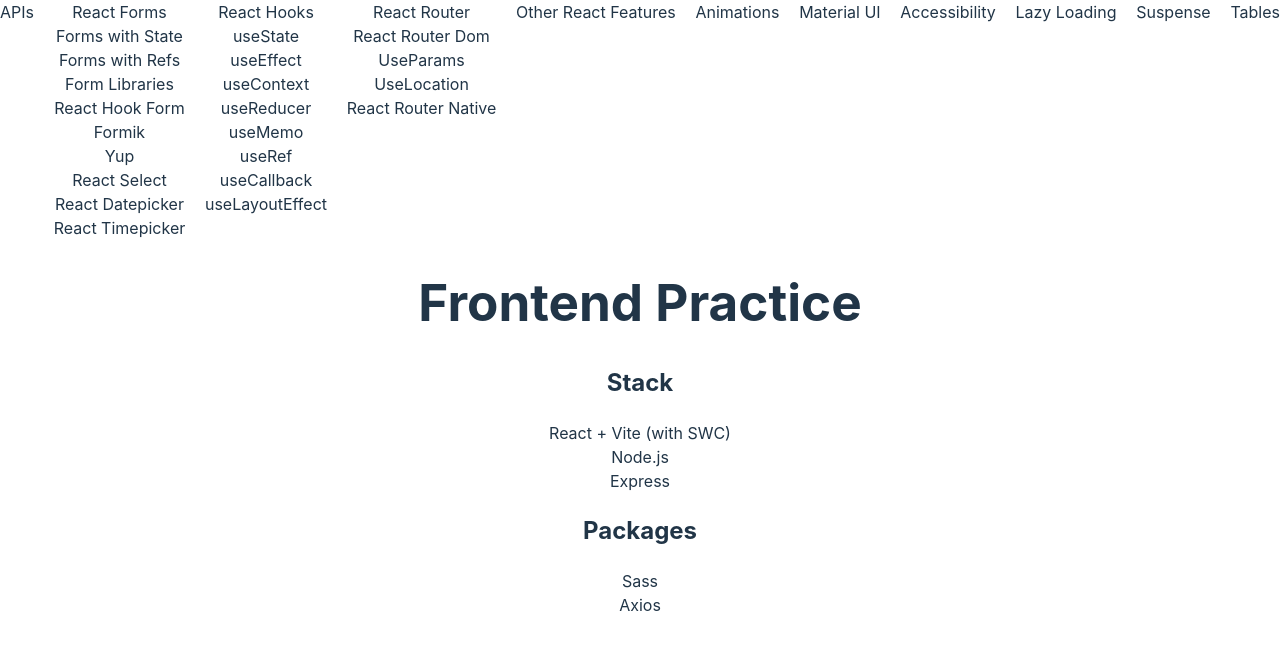
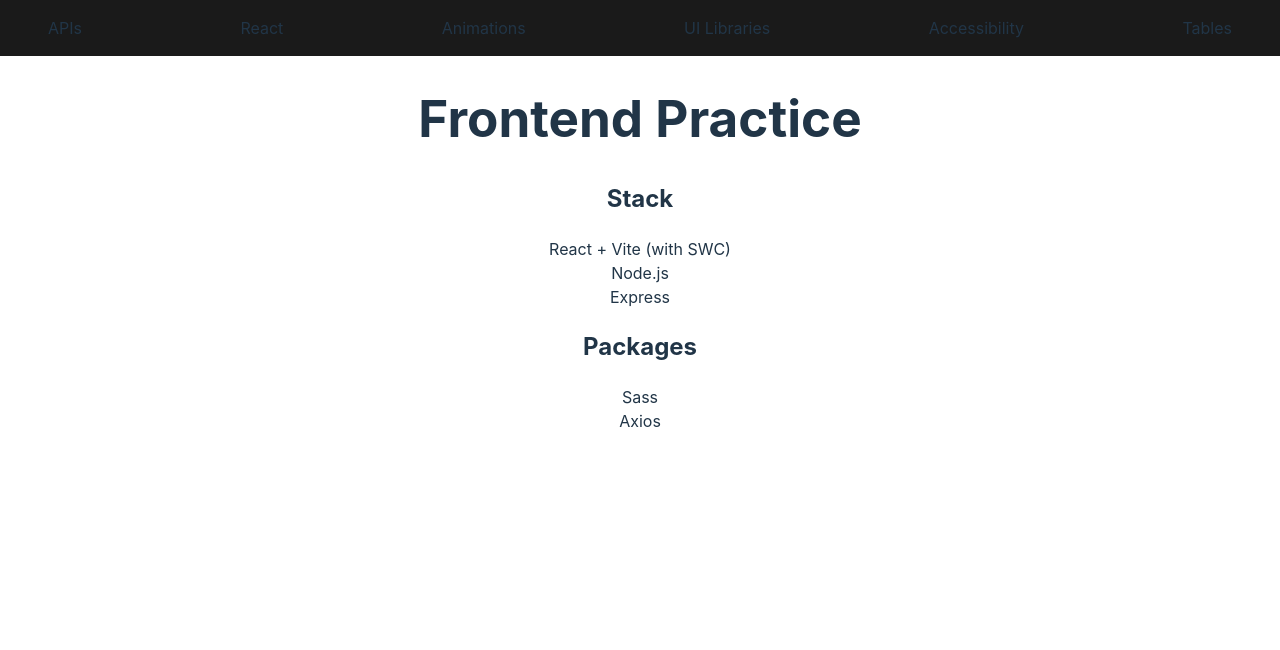
Before and after one commit to jon-slva/frontend-practice, a React (Vite) app: page / in a window 1280 px wide. Shown: the top 650 px of the page. Built offline with nearby package versions, Linux system fonts and the light colour scheme.

Commit message:
Refactor navigation menu and add fade-in/fade-out animations

```diff
--- a/src/components/Nav/Nav.jsx
+++ b/src/components/Nav/Nav.jsx
@@ -1,63 +1,137 @@
-import React from 'react'
+import { useEffect, useState } from 'react'
 import './Nav.scss'
 
 const Nav = () => {
+	const [menuState, setMenuState] = useState({
+		reactMenuOn: false,
+		uiMenuOn: false,
+		reactMenuFadeTransition: false,
+		uiMenuFadeTransition: false
+	})
+
+	let timeoutId = null;
+
+	const handleMenu = (menuName) => {
+		if (menuName === "reactMenuOn" || menuName === "uiMenuOn") {
+			if (timeoutId) {
+				clearTimeout(timeoutId);
+			}
+			setMenuState(prevState => ({
+				...prevState,
+				[menuName]: true,
+				[menuName.replace("MenuOn", "MenuFadeTransition")]: true
+			}));
+		} else if (menuName === "reactMenuFadeTransition" || menuName === "uiMenuFadeTransition") {
+			setMenuState(prevState => ({
+				...prevState,
+				[menuName]: false
+			}));
+			timeoutId = setTimeout(() => {
+				setMenuState(prevState => ({
+					...prevState,
+					[menuName.replace("MenuFadeTransition", "MenuOn")]: false
+				}));
+			}, 250);
+		}
+	}
+
 	return (
+		<>
 			<nav className='nav-container'>
 				<ul className='nav'>
-				<li className='nav__items'>APIs</li>
-				<li className='nav__items'>
+					<li className='nav__item'>
+						<a href="" className='nav__item-link'>
+							APIs
+						</a>
+					</li>
+					<li className='nav__item' onMouseEnter={() => handleMenu("reactMenuOn")} onMouseLeave={() => handleMenu("reactMenuFadeTransition")}>
+						<a href="" className='nav__item-link'>
+							React
+						</a>
+						{menuState.reactMenuOn && (
+							<ul className={`react-submenu ${menuState.reactMenuFadeTransition ? "fade-in" : "fade-out"}`} onMouseEnter={() => handleMenu("reactMenuOn")} onMouseLeave={() => handleMenu("reactMenuFadeTransition")}>
+								<li className='react-submenu__header'>
 									React Forms
-					<ul className='nav__sub-items'>
-						<li>Forms with State</li>
-						<li>Forms with Refs</li>
-						<ul className='nav__sub-sub-items'>
+									<ul className='react-submenu__nav'>
+										<li className='react-submenu__nav--item'>Forms with State</li>
+										<li className='react-submenu__nav--item'>Forms with Refs</li>
+										<li className='react-submenu__header2'>
 											Form Libraries
-							<li>React Hook Form</li>
-							<li>Formik</li>
-							<li>Yup</li>
-							<li>React Select</li>
-							<li>React Datepicker</li>
-							<li>React Timepicker</li>
-						</ul>
-
+											<ul className='react-submenu-2__nav'>
+												<li className='react-submenu__nav--item'>React Hook Form</li>
+												<li className='react-submenu__nav--item'>Formik</li>
+												<li className='react-submenu__nav--item'>Yup</li>
+												<li className='react-submenu__nav--item'>React Select</li>
+												<li className='react-submenu__nav--item'>React Datepicker</li>
+												<li className='react-submenu__nav--item'>React Timepicker</li>
 											</ul>
 										</li>
-				<li>
-					React Hooks
-					<ul className='nav__sub-items'>
-						<li>useState</li>
-						<li>useEffect</li>
-						<li>useContext</li>
-						<li>useReducer</li>
-						<li>useMemo</li>
-						<li>useRef</li>
-						<li>useCallback</li>
-						<li>useLayoutEffect</li>
 									</ul>
 								</li>
-				<li>
-					React Router
-					<ul className='nav__sub-items'>
-						<li>React Router Dom</li>
-						<li className='nav__items'>UseParams</li>
-						<li className='nav__items'>UseLocation</li>
-						<li>React Router Native</li>
+								<li className='react-submenu__header'>
+									React Hooks
+									<ul className='react-submenu__nav'>
+										<li className='react-submenu__nav--item'>useState</li>
+										<li className='react-submenu__nav--item'>useEffect</li>
+										<li className='react-submenu__nav--item'>useContext</li>
+										<li className='react-submenu__nav--item'>useReducer</li>
+										<li className='react-submenu__nav--item'>useMemo</li>
+										<li className='react-submenu__nav--item'>useRef</li>
+										<li className='react-submenu__nav--item'>useCallback</li>
+										<li className='react-submenu__nav--item'>useLayoutEffect</li>
 									</ul>
 								</li>
-				<li>
-					Other React Features
-					<ul className='nav__sub-items'>
+								<li className='react-submenu__header'>
+									React Router
+									<ul className='react-submenu__nav'>
+										<li className='react-submenu__nav--item'>React Router Dom</li>
+										<li className='react-submenu__nav--item'>UseParams</li>
+										<li className='react-submenu__nav--item'>UseLocation</li>
+										<li className='react-submenu__nav--item'>React Router Native</li>
 									</ul>
 								</li>
-				<li className='nav__items'>Animations</li>
-				<li className='nav__items'>Material UI</li>
-				<li className='nav__items'>Accessibility</li>
-				<li className='nav__items'>Lazy Loading</li>
-				<li className='nav__items'>Suspense</li>
-				<li>Tables</li>
+								<li className='react-submenu__header'>
+									Loading
+									<ul className='react-submenu__nav'>
+										<li className='react-submenu__nav--item'>Suspense</li>
+										<li className='react-submenu__nav--item'>Lazy Loading</li>
 									</ul>
-		</nav>
+								</li>
+							</ul>
+						)}
+					</li>
+					<li className='nav__item'>
+						<a href="" className='nav__item-link'>
+							Animations
+						</a>
+					</li>
+					<li className='nav__item' onMouseEnter={() => handleMenu("uiMenuOn")} onMouseLeave={() => handleMenu("uiMenuFadeTransition")}>
+						<a href="" className='nav__item-link'>
+							UI Libraries
+						</a>
+						{menuState.uiMenuOn && (
+							<ul className={`ui-submenu ${menuState.uiMenuFadeTransition ? "fade-in" : "fade-out"}`} onMouseEnter={() => handleMenu("uiMenuOn")} onMouseLeave={() => handleMenu("uiMenuFadeTransition")}>
+								<li className='ui-submenu__item'>Material UI</li>
+								<li className='ui-submenu__item'>Ant Design</li>
+								<li className='ui-submenu__item'>Chakra UI</li>
+								<li className='ui-submenu__item'>React Bootstrap</li>
+								<li className='ui-submenu__item'>Reactstrap</li>
+							</ul>
+						)}
+					</li>
+					<li className='nav__item'>
+						<a href="" className='nav__item-link'>
+							Accessibility
+						</a>
+					</li>
+					<li className='nav__item'>
+						<a href="" className='nav__item-link'>
+							Tables
+						</a>
+					</li>
+				</ul>
+			</nav >
+		</>
 	)
 }
 
--- a/src/components/Nav/Nav.scss
+++ b/src/components/Nav/Nav.scss
@@ -5,7 +5,81 @@
 .nav {
 	display: flex;
 	justify-content: space-between;
-	// align-items: center;
-	// padding: 1rem 2rem;
+	background-color: #1a1a1a;
+	padding: 0 32px;
+	position: relative;
 
+	&__item {
+		// padding: 1rem 2rem;
+	}
+
+	&__item-link {
+		// width: 100%;
+		padding: 1rem;
+		display: block;
+	}
+
+	&__sub-item {
+		// display: none;
+	}
 }
+
+.react-submenu,
+.ui-submenu {
+	background-color: #1a1a1a;
+	position: absolute;
+	padding: 24px 32px;
+	width: 100%;
+	left: 0;
+	display: flex;
+	justify-content: center;
+	gap: 12%;
+
+	&__header {
+		font-size: 32px;
+	}
+
+	&__header2 {
+		font-size: 20px;
+	}
+
+	&__nav {
+		padding-top: 12px;
+
+		&--item {
+			font-size: 16px;
+			margin: 12px;
+		}
+	}
+}
+
+
+
+
+.fade-in {
+	animation: fadeIn 0.25s ease-in-out forwards;
+}
+
+.fade-out {
+	animation: fadeOut 0.25s ease-in-out forwards;
+}
+
+@keyframes fadeIn {
+	from {
+		opacity: 0;
+	}
+
+	to {
+		opacity: 1;
+	}
+}
+
+@keyframes fadeOut {
+	from {
+		opacity: 1;
+	}
+
+	to {
+		opacity: 0;
+	}
+}
--- a/src/index.scss
+++ b/src/index.scss
@@ -1,3 +1,7 @@
+* {
+	box-sizing: border-box;
+}
+
 :root {
 	font-family: Inter, system-ui, Avenir, Helvetica, Arial, sans-serif;
 	line-height: 1.5;
@@ -14,18 +18,23 @@
 }
 
 a {
-	font-weight: 500;
-	color: #646cff;
-	text-decoration: inherit;
+	// font-weight: 500;
+	color: inherit;
+	text-decoration: none;
 }
 
 a:hover {
-	color: #535bf2;
+	// color: #535bf2;
 }
 
 ol,
 ul {
 	list-style: none;
+	padding: 0;
+	margin: 0;
+}
+
+li {
 	padding: 0;
 	margin: 0;
 }
--- a/src/pages/Home/Home.jsx
+++ b/src/pages/Home/Home.jsx
@@ -1,4 +1,3 @@
-import React from 'react'
 
 const Home = () => {
 	return (
```
Lines whose indentation alone changed are shown as unchanged.
